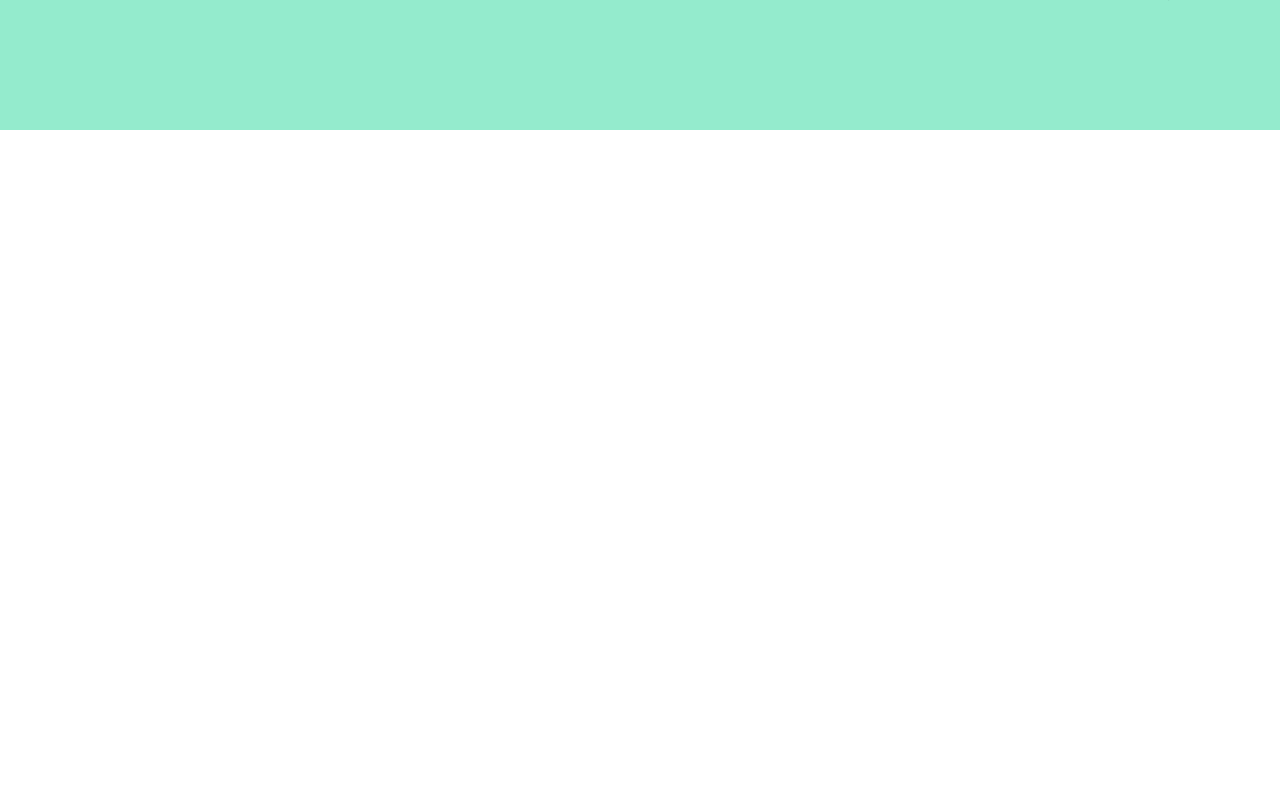
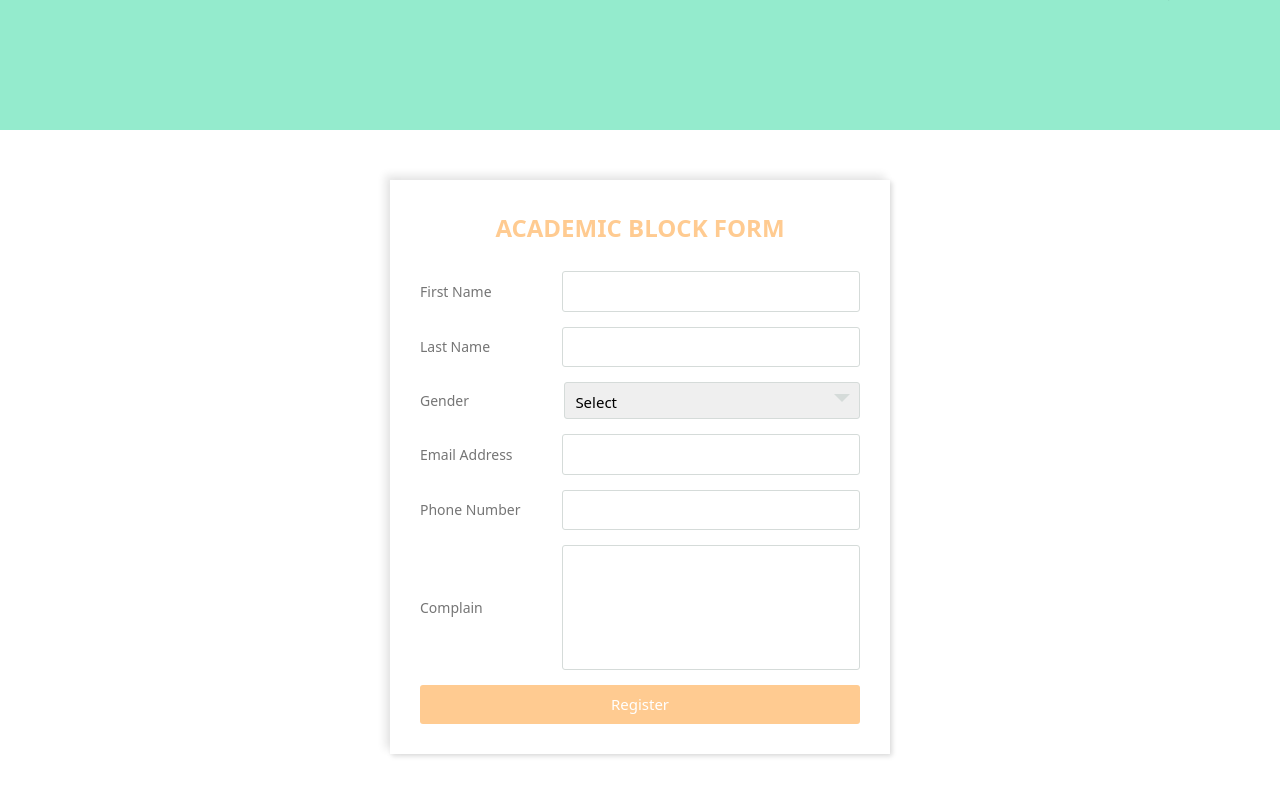
Before and after one commit to vaibhav110800/colg_proj, a plain HTML site: page index.html in a window 1280 px wide. Shown: the part 570-1366 px from the top of the page. Before the commit the page ends 800 px from the top, so only its background shows below. Drawn offline with nearby package versions, Linux system fonts and the light colour scheme.

Commit message:
commit 3

```diff
--- a/index.html
+++ b/index.html
@@ -15,6 +15,7 @@
 </head>
 
 <body>
+    <!-- ---------------------- sec 1 ---------------------------- -->
 
     <div class="sec1">
 
@@ -53,6 +54,51 @@
 
     </div>
 
+    <!------------------------- sec 2 ------------------------------>
+
+    <div class="sec2">
+        <div class="wrapper">
+            <div class="title">
+                ACADEMIC BLOCK FORM
+            </div>
+            <div class="form">
+                <div class="inputfield">
+                    <label>First Name</label>
+                    <input type="text" class="input">
+                </div>
+                <div class="inputfield">
+                    <label>Last Name</label>
+                    <input type="text" class="input">
+                </div>
+                <div class="inputfield">
+                    <label>Gender</label>
+                    <div class="custom_select">
+                        <select>
+                            <option value="">Select</option>
+                            <option value="male">Male</option>
+                            <option value="female">Female</option>
+                        </select>
+                    </div>
+                </div>
+                <div class="inputfield">
+                    <label>Email Address</label>
+                    <input type="text" class="input">
+                </div>
+                <div class="inputfield">
+                    <label>Phone Number</label>
+                    <input type="text" class="input">
+                </div>
+                <div class="inputfield">
+                    <label>Complain</label>
+                    <textarea class="textarea"></textarea>
+                </div>
+                <div class="inputfield">
+                    <input type="submit" value="Register" class="btn">
+                </div>
+            </div>
+        </div>
+    </div>
+
 </body>
 
 </html>
--- a/style.css
+++ b/style.css
@@ -119,3 +119,171 @@ html, body {
     width: 600px;
     height: 600px;
 }
+
+/* --------------------- sec2 ------------------------ */
+
+.wrapper{
+    max-width: 500px;
+    width: 100%;
+    background: #fff;
+    margin: 50px auto;
+    box-shadow: rgb(217 217 217) 2px 2px 5px, rgb(231 231 231) -5px -5px 8px;
+    padding: 30px;
+  }
+
+  .wrapper .title{
+    font-size: 24px;
+    font-weight: 700;
+    margin-bottom: 25px;
+    color: #FFCB91;
+    text-transform: uppercase;
+    text-align: center;
+  }
+
+  .wrapper .form{
+    width: 100%;
+  }
+
+  .wrapper .form .inputfield{
+    margin-bottom: 15px;
+    display: flex;
+    align-items: center;
+  }
+
+  .wrapper .form .inputfield label{
+     width: 200px;
+     color: #757575;
+     margin-right: 10px;
+    font-size: 14px;
+  }
+
+  .wrapper .form .inputfield .input,
+  .wrapper .form .inputfield .textarea{
+    width: 100%;
+    outline: none;
+    border: 1px solid #d5dbd9;
+    font-size: 15px;
+    padding: 8px 10px;
+    border-radius: 3px;
+    transition: all 0.3s ease;
+  }
+
+  .wrapper .form .inputfield .textarea{
+    width: 100%;
+    height: 125px;
+    resize: none;
+  }
+
+  .wrapper .form .inputfield .custom_select{
+    position: relative;
+    width: 100%;
+    height: 37px;
+  }
+
+  .wrapper .form .inputfield .custom_select:before{
+    content: "";
+    position: absolute;
+    top: 12px;
+    right: 10px;
+    border: 8px solid;
+    border-color: #d5dbd9 transparent transparent transparent;
+    pointer-events: none;
+  }
+
+  .wrapper .form .inputfield .custom_select select{
+    -webkit-appearance: none;
+    -moz-appearance:   none;
+    appearance:        none;
+    outline: none;
+    width: 100%;
+    height: 100%;
+    border: 0px;
+    padding: 8px 10px;
+    font-size: 15px;
+    border: 1px solid #d5dbd9;
+    border-radius: 3px;
+  }
+
+
+  .wrapper .form .inputfield .input:focus,
+  .wrapper .form .inputfield .textarea:focus,
+  .wrapper .form .inputfield .custom_select select:focus{
+    border: 1px solid #FFCB91;
+  }
+
+  .wrapper .form .inputfield p{
+     font-size: 14px;
+     color: #757575;
+  }
+  .wrapper .form .inputfield .check{
+    width: 15px;
+    height: 15px;
+    position: relative;
+    display: block;
+    cursor: pointer;
+  }
+  .wrapper .form .inputfield .check input[type="checkbox"]{
+    position: absolute;
+    top: 0;
+    left: 0;
+    opacity: 0;
+  }
+  .wrapper .form .inputfield .check .checkmark{
+    width: 15px;
+    height: 15px;
+    border: 1px solid #FFCB91;
+    display: block;
+    position: relative;
+  }
+  .wrapper .form .inputfield .check .checkmark:before{
+    content: "";
+    position: absolute;
+    top: 1px;
+    left: 2px;
+    width: 5px;
+    height: 2px;
+    border: 2px solid;
+    border-color: transparent transparent #fff #fff;
+    transform: rotate(-45deg);
+    display: none;
+  }
+  .wrapper .form .inputfield .check input[type="checkbox"]:checked ~ .checkmark{
+    background: #FFCB91;
+  }
+
+  .wrapper .form .inputfield .check input[type="checkbox"]:checked ~ .checkmark:before{
+    display: block;
+  }
+
+  .wrapper .form .inputfield .btn{
+    width: 100%;
+     padding: 8px 10px;
+    font-size: 15px;
+    border: 0px;
+    background:  #FFCB91;
+    color: #fff;
+    cursor: pointer;
+    border-radius: 3px;
+    outline: none;
+  }
+
+  .wrapper .form .inputfield .btn:hover{
+    background: #FFEFA1;
+  }
+
+  .wrapper .form .inputfield:last-child{
+    margin-bottom: 0;
+  }
+
+  @media (max-width:420px) {
+    .wrapper .form .inputfield{
+      flex-direction: column;
+      align-items: flex-start;
+    }
+    .wrapper .form .inputfield label{
+      margin-bottom: 5px;
+    }
+    .wrapper .form .inputfield.terms{
+      flex-direction: row;
+    }
+  }
```
